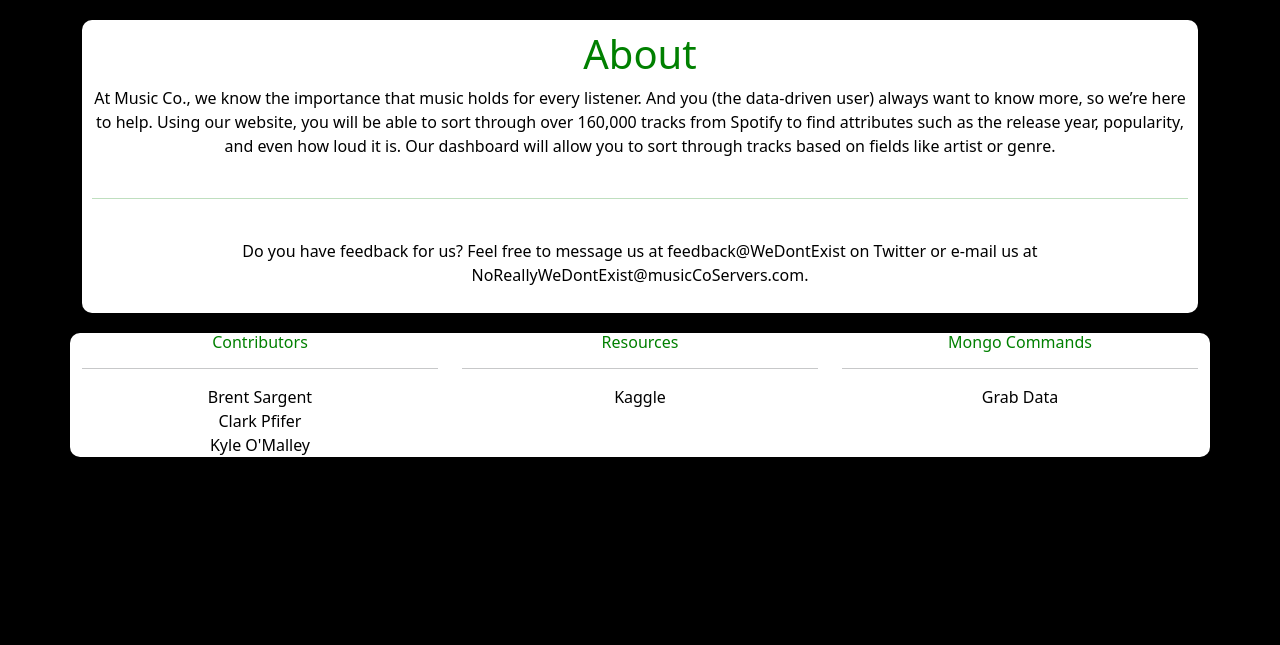
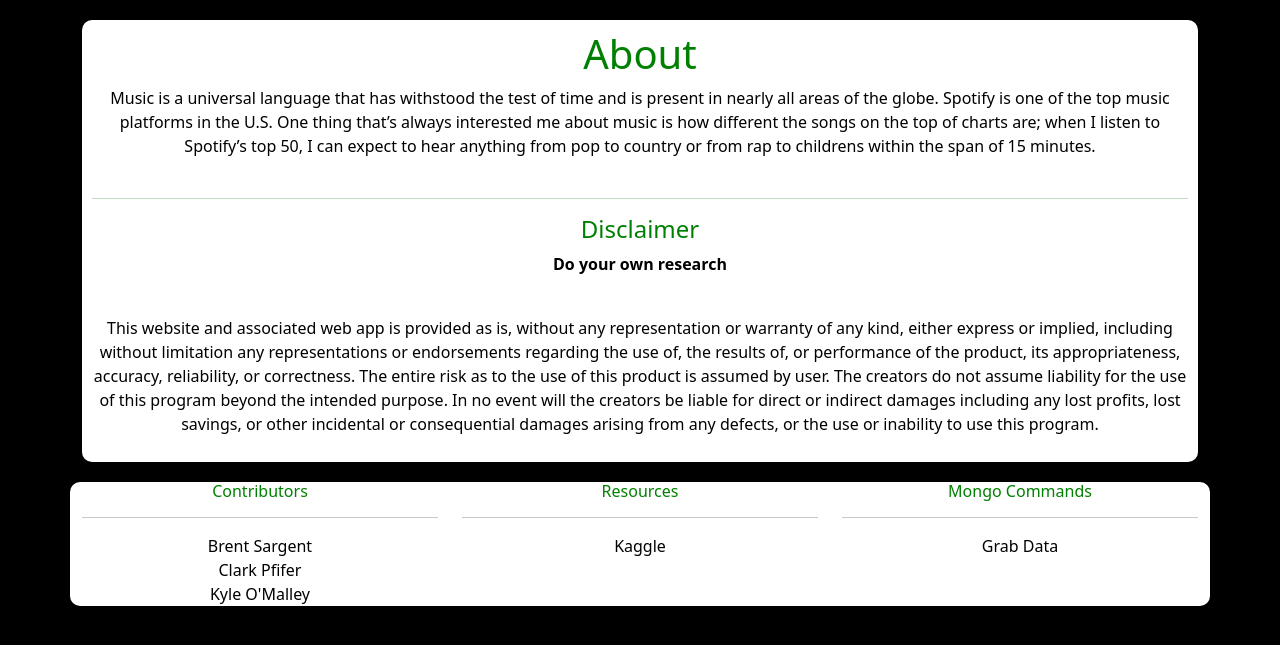
Before and after one commit to Preft/MusicData_GroupB, a Flask app: page /about in a window 1280 px wide. Shown: the part 56-701 px from the top of the page. Run offline with Flask 2, Linux system fonts and the light colour scheme; some libraries are stand-ins or nearby versions.

Commit message:
Added Disclaimer and updated Readme

```diff
--- a/Application/functions.py
+++ b/Application/functions.py
@@ -2,14 +2,14 @@ from flask import Flask, render_template, jsonify
 from flask_pymongo import PyMongo
 import json
 from bson.json_util import dumps
-from config import password
+from config import password, username
 from json import dumps
 import random
 
 app = Flask(__name__,
             static_folder='static',
             template_folder='templates')
-app.config['MONGO_URI'] = f"mongodb+srv://kcomalley14:{password}@spotify.hw708.mongodb.net/Spotify?retryWrites=true&w=majority"
+app.config['MONGO_URI'] = f"mongodb+srv://{username}:{password}@spotify.hw708.mongodb.net/Spotify?retryWrites=true&w=majority"
 mongo = PyMongo(app)
 
 def get_api_data():
--- a/Application/templates/about.html
+++ b/Application/templates/about.html
@@ -7,17 +7,26 @@
             <div class="about-main">
                 <h1 class="page-title">About</h1>
                 <div class="about-content">
-                    <p class="about-text">
-                        At Music Co., we know the importance that music holds for every listener.
-
-                        And you (the data-driven user) always want to know more, so we’re here to help.
-                        Using our website, you will be able to sort through over 160,000 tracks from Spotify to find attributes such as the release year, popularity, and even how loud it is. Our dashboard will allow you to sort through tracks based on fields like artist or genre.<br>
+                    <p class="about-text">Music is a universal language that has withstood the test of time and is
+                        present in nearly all areas of the globe. Spotify is one of the top music platforms in the U.S.
+                        One thing that’s always interested me about music is how different the songs on the top of
+                        charts are; when I listen to Spotify’s top 50, I can expect to hear anything from pop to country
+                        or from rap to childrens within the span of 15 minutes.<br>
                         <br>
                         <hr>
                     </p>
+                    <h4 class="page-title">Disclaimer</h4>
+                    <p class="about-text"><b>Do your own research</b></p>
                     <p class="about-text">
                         <br>
-                        Do you have feedback for us? Feel free to message us at feedback@WeDontExist on Twitter or e-mail us at NoReallyWeDontExist@musicCoServers.com.
+                        This website and associated web app is provided as is, without any representation or warranty of
+                        any kind, either express or implied, including without limitation any representations or
+                        endorsements regarding the use of, the results of, or performance of the product, its
+                        appropriateness, accuracy, reliability, or correctness. The entire risk as to the use of this
+                        product is assumed by user. The creators do not assume liability for the use of this program
+                        beyond the intended purpose. In no event will the creators be liable for direct or indirect
+                        damages including any lost profits, lost savings, or other incidental or consequential damages
+                        arising from any defects, or the use or inability to use this program.
                         <br>
                     </p>
                 </div>
```
Also changed, not shown: README.md.
